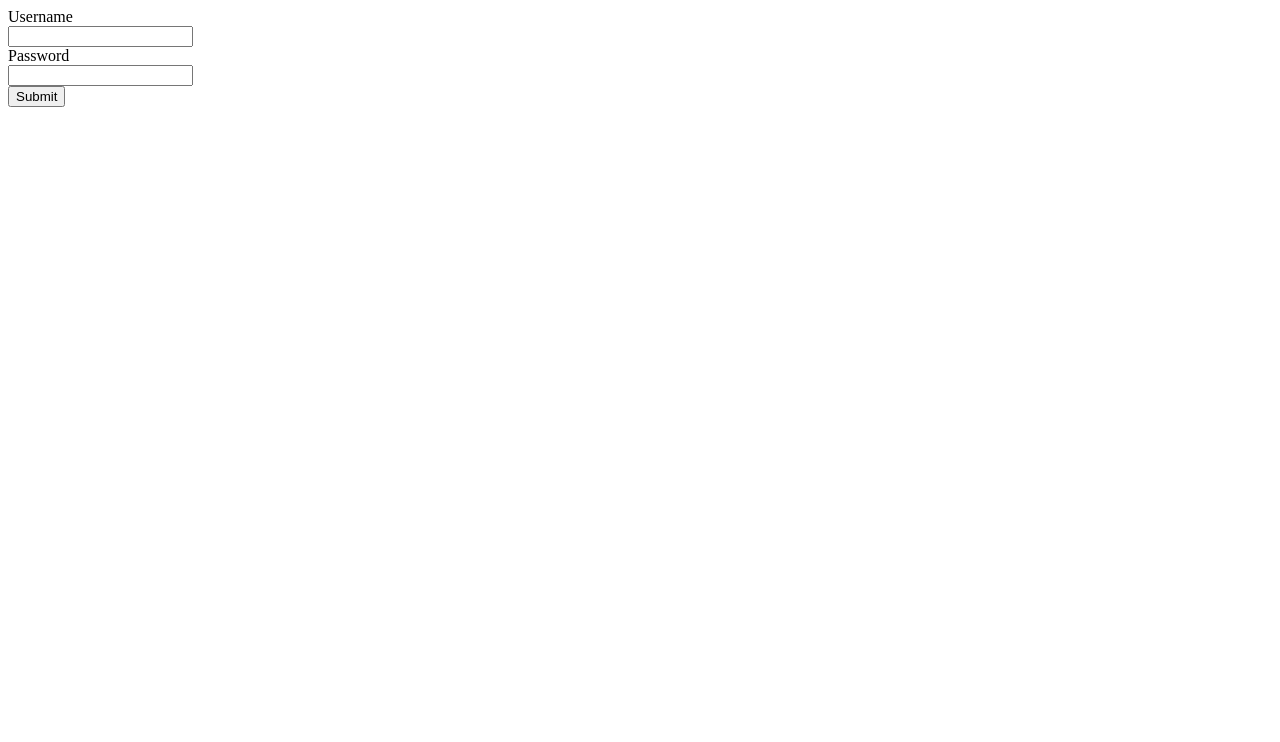
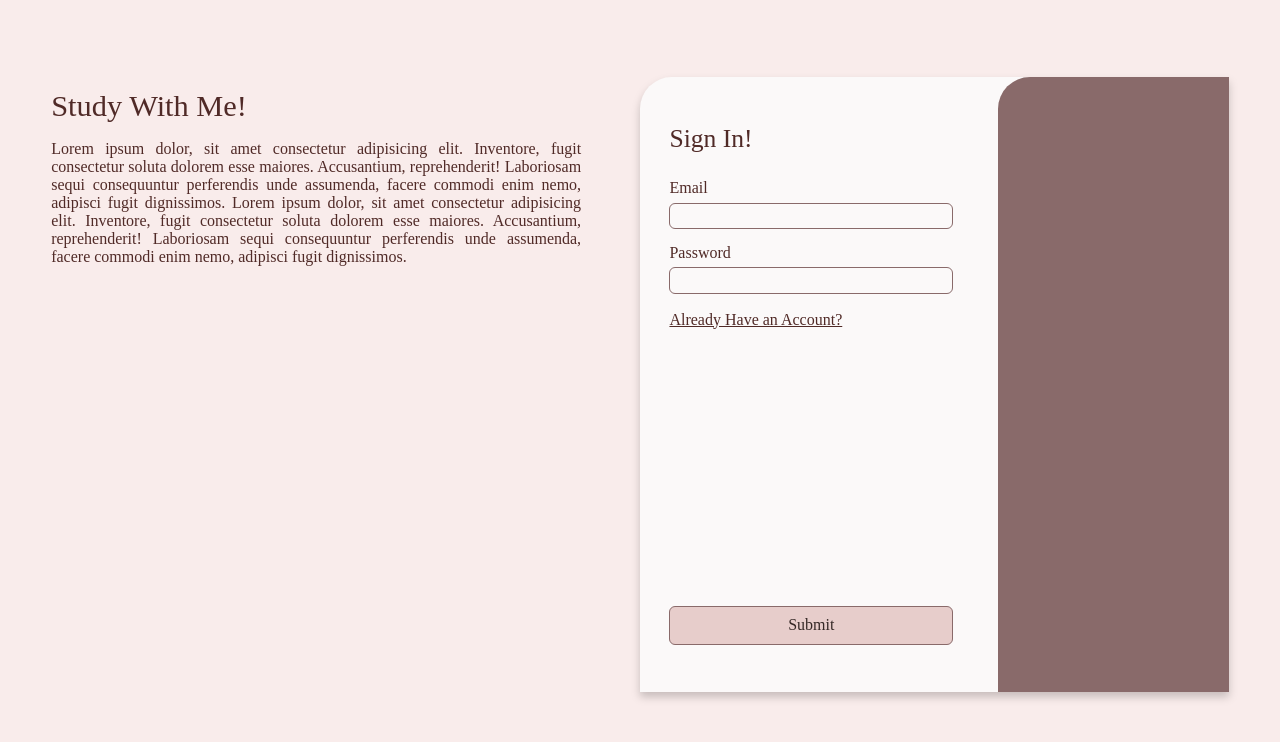
Before and after one commit to Daniel12303/StudyMe, a website: page static/login.html in a window 1280 px wide. Drawn offline with Linux system fonts and the light colour scheme; a web font is replaced by a local one.

Commit message:
Added html files for login and signup

```diff
--- a/static/login.html
+++ b/static/login.html
@@ -4,18 +4,35 @@
     <meta charset="UTF-8" />
     <meta name="viewport" content="width=device-width, initial-scale=1.0" />
     <title>Document</title>
+    <link rel="stylesheet" href="styles.css" />
   </head>
-  <body>
+  <body id="login">
+    <div id="text_side">
+      <h1>Study With Me!</h1>
+      <p>
+        Lorem ipsum dolor, sit amet consectetur adipisicing elit. Inventore,
+        fugit consectetur soluta dolorem esse maiores. Accusantium,
+        reprehenderit! Laboriosam sequi consequuntur perferendis unde assumenda,
+        facere commodi enim nemo, adipisci fugit dignissimos. Lorem ipsum dolor,
+        sit amet consectetur adipisicing elit. Inventore, fugit consectetur
+        soluta dolorem esse maiores. Accusantium, reprehenderit! Laboriosam
+        sequi consequuntur perferendis unde assumenda, facere commodi enim nemo,
+        adipisci fugit dignissimos.
+      </p>
+    </div>
+    <div id="sign_card">
+      <div id="main_card">
         <form action="/login/credentials" method="post">
-      <label for="">Username</label>
-      <br />
+          <h1>Sign In!</h1>
+          <label for="">Email</label>
           <input type="text" name="username" />
-      <br />
           <label for="">Password</label>
-      <br />
           <input type="text" name="password" />
-      <br />
+          <a href="signup.html">Already Have an Account?</a>
           <input type="submit" />
         </form>
+      </div>
+      <div id="side_card"></div>
+    </div>
   </body>
 </html>
--- a/static/styles.css
+++ b/static/styles.css
@@ -18,6 +18,8 @@ html {
 
   overflow: none;
 }
+
+/*HOME PAGE*/
 
 body {
   background-color: #f9eceb;
@@ -208,3 +210,148 @@ main {
   font-family: var(--secondary-font);
   font-size: 0.9rem;
 }
+
+/*SIGN-UP PAGE*/
+
+#signup,
+#login {
+  display: flex;
+  flex-direction: row;
+
+  padding: 0 4%;
+  padding-top: 6%;
+}
+
+#sign_card {
+  width: 50%;
+  height: 85%;
+
+  background: #fbf9f9;
+
+  border-top-right-radius: 32px;
+
+  display: flex;
+
+  filter: drop-shadow(0 5px 4px rgba(0, 0, 0, 0.2));
+}
+
+#side_card {
+  height: 100%;
+  width: 45%;
+
+  border-top-right-radius: 32px;
+
+  background-color: #896a6a;
+}
+
+#main_card {
+  height: 100%;
+  width: 55%;
+
+  padding-left: 5%;
+  padding-right: 8%;
+  padding-top: 8%;
+}
+
+#main_card form {
+  display: flex;
+  flex-direction: column;
+
+  width: 100%;
+  height: 100%;
+
+  position: relative;
+}
+
+#main_card form h1 {
+  font-family: var(--main-font);
+  font-size: 1.6rem;
+  color: #502a27;
+
+  margin-bottom: 9%;
+  filter: none;
+}
+
+#main_card form label {
+  font-family: var(--secondary-font);
+  font-size: 1rem;
+
+  color: #502a27;
+}
+
+#main_card form input {
+  all: unset;
+
+  width: 100%;
+  height: 4%;
+
+  border-radius: 6px;
+  border: 1px solid #896a6a;
+
+  margin-top: 2%;
+  margin-bottom: 5%;
+}
+
+#main_card a {
+  font-family: var(--secondary-font);
+  color: #502a27;
+  padding-top: 1%;
+}
+
+#main_card form input[type="submit"] {
+  height: 6%;
+
+  background-color: #e7cdcb;
+
+  font-family: var(--main-font);
+  color: #352826;
+
+  display: flex;
+  text-align: center;
+
+  position: absolute;
+  bottom: 13%;
+}
+
+#text_side {
+  width: 50%;
+  padding-left: 6%;
+  padding-top: 1%;
+}
+
+#text_side h1 {
+  font-size: 1.9rem;
+  color: #502a27;
+}
+
+#text_side p {
+  font-family: var(--secondary-font);
+  color: #502a27;
+
+  text-align: justify;
+}
+
+/*SIGN-IN*/
+#login {
+  justify-content: space-between;
+}
+
+#login #text_side {
+  padding-left: 0;
+  width: 45%;
+}
+
+#login #main_card {
+  border: 0;
+}
+
+#login #sign_card {
+  width: 50%;
+  border-radius: 0;
+  border-top-left-radius: 32px;
+}
+
+#login #side_card {
+  border-radius: 0;
+  border-top-left-radius: 32px;
+}
```
Also changed, not shown: static/signup.html (+24 -6 lines). Lines whose indentation alone changed are shown as unchanged.
